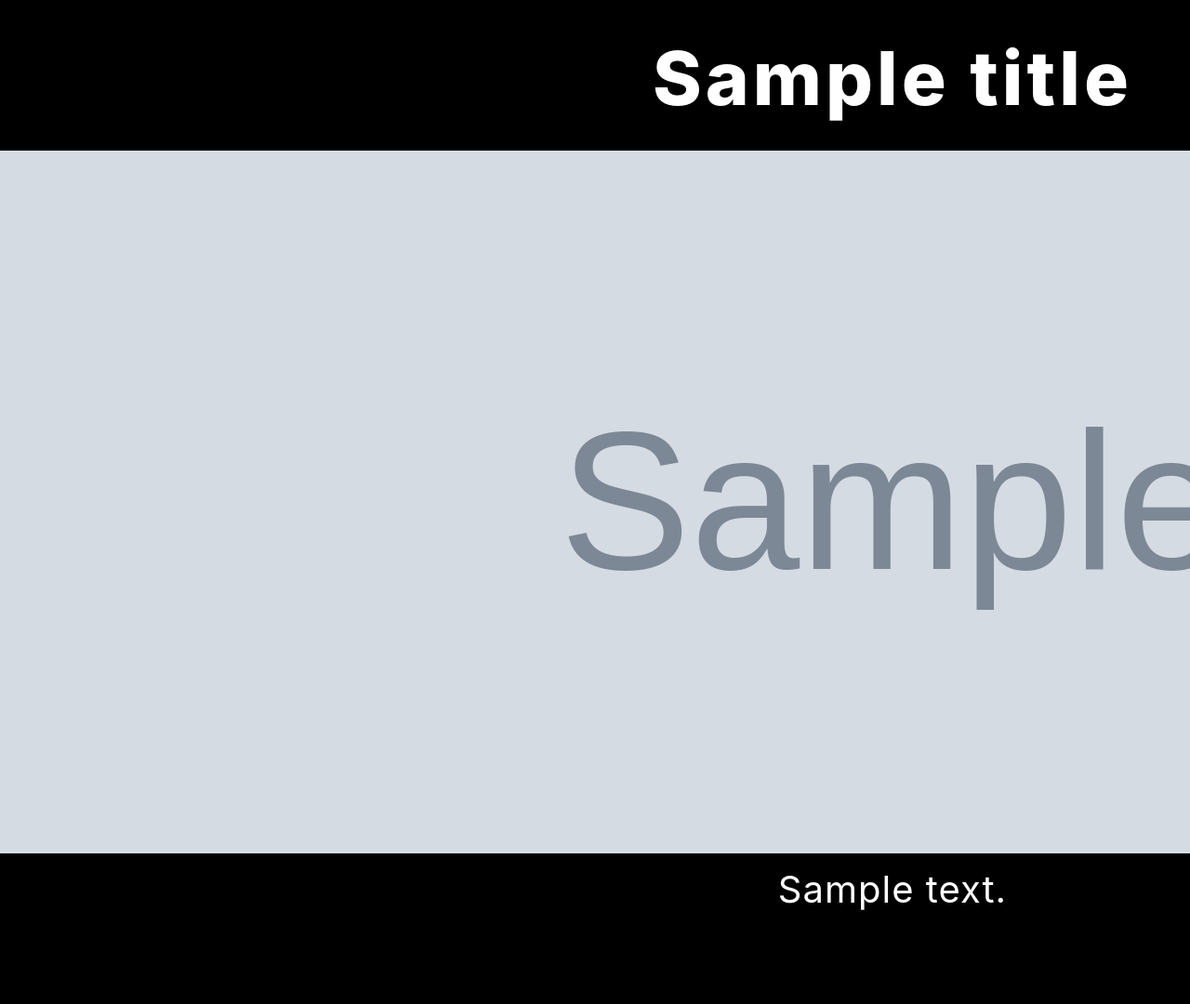
After one commit to aAAaqwq/Pixelle-Video, a Python web app: template templates/1920x1080/film.html in a window 1280 px wide; the page is wider, and only the part inside the window is pictured. The commit adds this page. Shown: that part at 93% size. Run offline with Jinja, Linux system fonts and the light colour scheme; the template is opened without the code that fills it: most values are stand-ins (such as "Sample title", 1, 10 or a date in 2020); grey boxes marked "Sample" are stand-in pictures.

Commit message:
feat: templates

```diff
--- /dev/null
+++ b/templates/1920x1080/film.html
@@ -0,0 +1,88 @@
+<!DOCTYPE html>
+<html lang="zh-CN">
+<head>
+    <meta charset="UTF-8">
+    <meta name="viewport" content="width=1920, height=1080">
+    <title>视频模板 - 电影风格</title>
+    <style>
+        * {
+            margin: 0;
+            padding: 0;
+            box-sizing: border-box;
+        }
+
+        html, body {
+            width: 1920px;
+            height: 1080px;
+            overflow: hidden;
+        }
+
+        body {
+            background: black;
+            font-family: 'Inter', -apple-system, BlinkMacSystemFont, sans-serif;
+            position: relative;
+            color: #ffffff;
+            display: flex;
+            flex-direction: column;
+            justify-content: center;
+            align-items: center;
+        }
+
+        .title {
+        	position: absolute;
+        	top: -30px;
+        	left: 50%;
+        	transform: translate(-50%, -100%);
+            max-width: 90%;
+            text-align: center;
+            font-size: 80px;
+            font-weight: 800;
+            line-height: 1.2;
+            text-shadow: 0 6px 22px rgba(0,0,0,0.6);
+            letter-spacing: 4px;
+        }
+
+        .main {
+        	position: relative;
+            width: 100%;
+            height: 70%;
+            /*display: block;*/
+        }
+
+        .main img {
+        	width: 100%;
+        	height: 100%;
+            object-fit: cover; /* 改为 cover 填满宽度 */
+            display: block;
+        }
+
+        .text {
+        	position: absolute;
+        	top: 102%;
+        	left: 50%;
+        	transform: translate(-50%, 0);
+            max-width: 90%; /* 稍微调整以适应全宽图片 */
+            text-align: center;
+            font-size: 40px;
+            font-weight: 400;
+            line-height: 1.2;
+            color: #ffffff;
+            letter-spacing: 1px;
+            text-shadow: 0 0 0 #000,
+                         -3px -3px 0 #000,
+                          3px -3px 0 #000,
+                         -3px  3px 0 #000,
+                          3px  3px 0 #000,
+                          0 10px 24px rgba(0,0,0,0.6);
+        }
+    </style>
+</head>
+<body>
+
+    <div class="main">
+    	<div class="title">{{title}}</div>
+    	<img src="{{image}}" alt="内容图片">
+    	<div class="text">{{text}}</div>
+	</div>
+</body>
+</html>
```
Also changed, not shown: templates/1080x1920/blur_card.html (+5 -6 lines).
